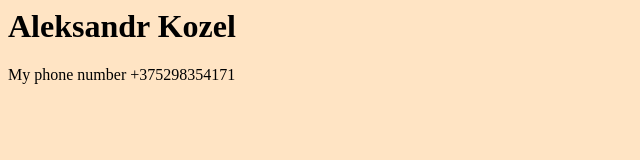
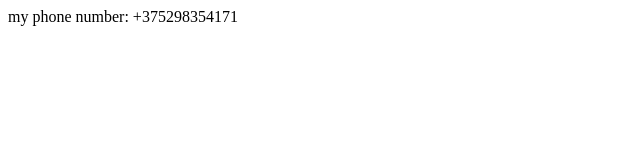
Before and after one commit to svetasker/rsschool-cv, a plain HTML site: page index.html in a window 1280 px wide. Shown: the whole page, without its empty margins (0-640 px from the left). Drawn offline with Linux system fonts and the light colour scheme.

Commit message:
fix: fixed new buf

```diff
--- a/index.html
+++ b/index.html
@@ -1,10 +1,11 @@
 <html lang="en">
 <head>
     <meta charset="UTF-8">
-    <title>Kozel A S CV</title>
-    <link href="style.css" rel="stylesheet">
+    <meta http-equiv="X-UA-Compatible" content="IE=edge">
+    <meta name="viewport" content="width=device-width, initial-scale=1.0">
+    <title>Aleksandr Kozel CV</title>
+</head>
 <body>
-    <h1>Aleksandr Kozel</h1>
-    <p>My phone number +375298354171</p>
+    <p>my phone number: +375298354171</p>
 </body>
 </html>
```
